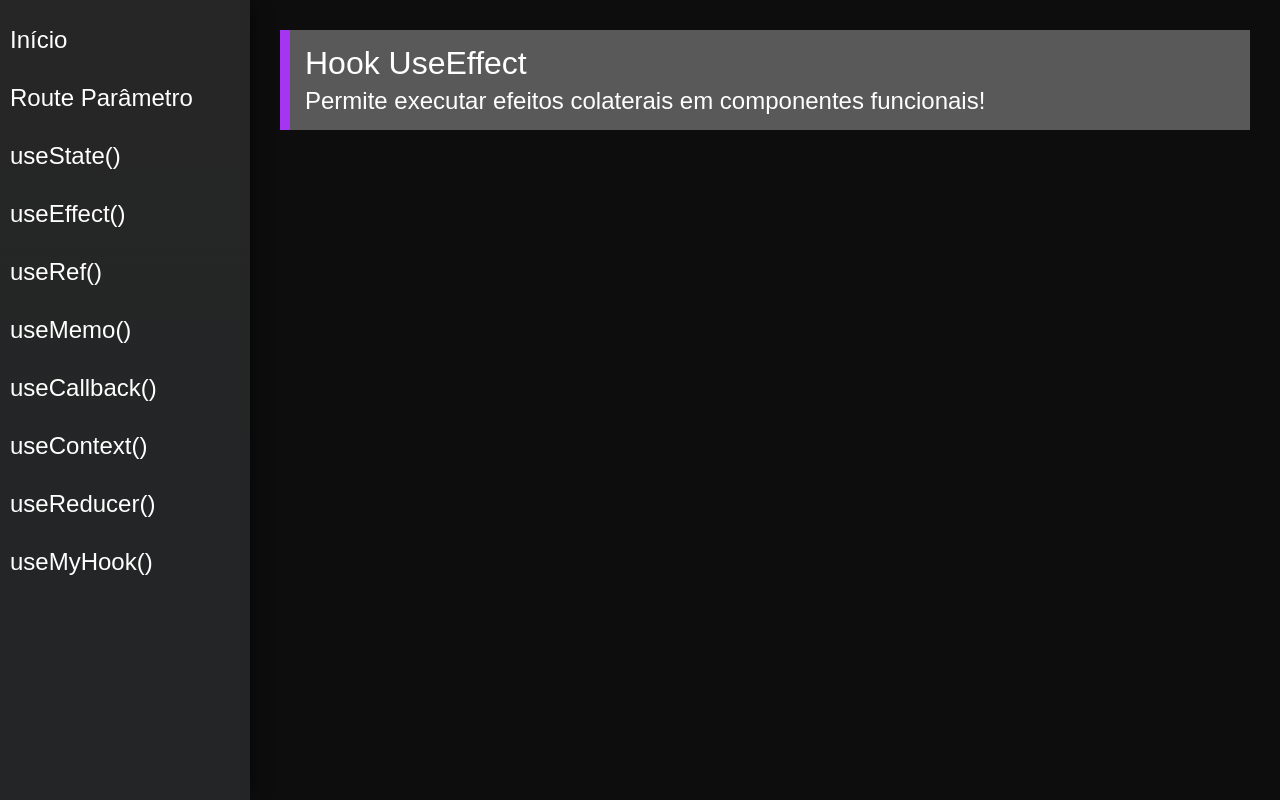
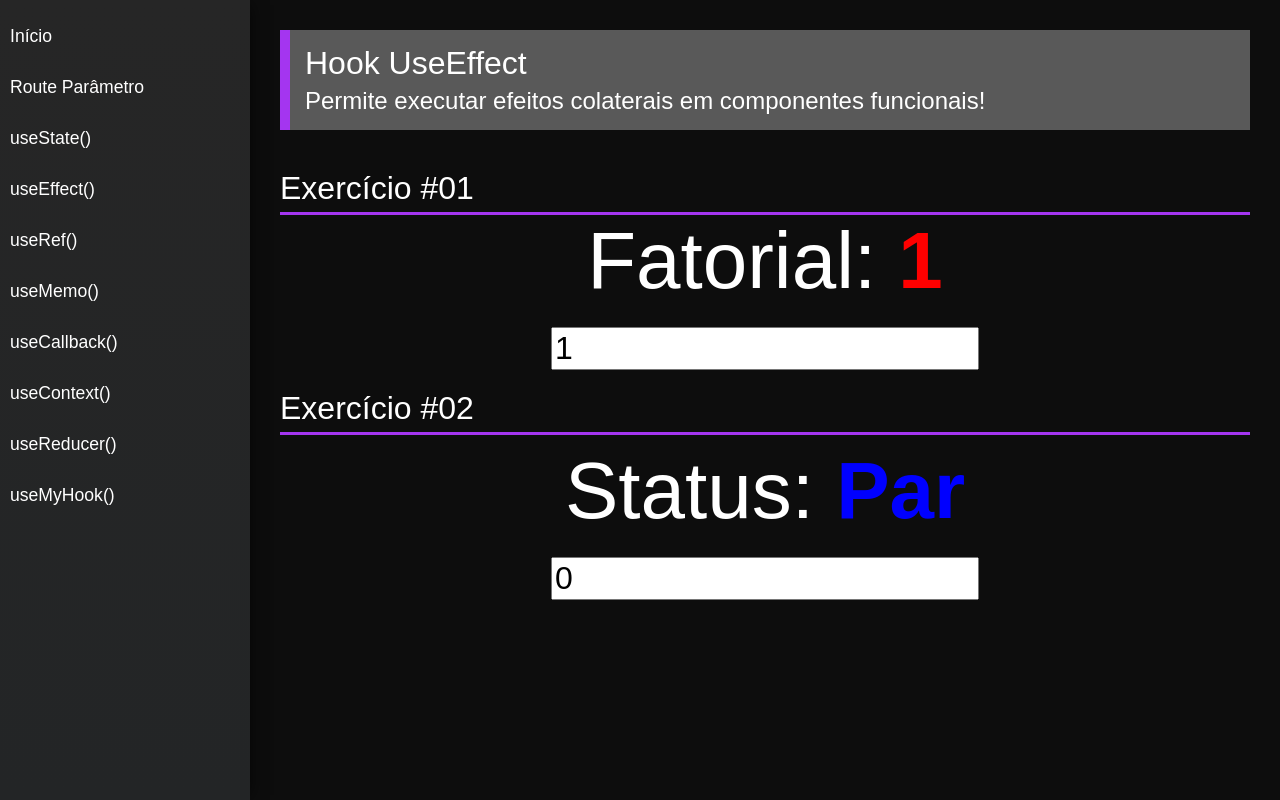
Before and after one commit to raphael-avelar/hooks-react, a React (Create React App) app: page /useEffect in a window 1280 px wide. Built offline with nearby package versions, Linux system fonts and the light colour scheme.

Commit message:
UseEffect - Implementando hook

```diff
--- a/src/components/layout/Menu.css
+++ b/src/components/layout/Menu.css
@@ -30,7 +30,7 @@
 
   text-decoration: none;
   color: #fff;
-  font-size: 1.5rem;
+  font-size: 1.1rem;
 }
 
 .menu li a:hover {
--- a/src/index.css
+++ b/src/index.css
@@ -13,9 +13,14 @@ body {
   color: red;
 }
 
+.blue {
+  font-weight: 700;
+  color: blue;
+}
+
 .input {
   font-weight: 300;
-    font-size: 4rem;
+  font-size: 2rem;
   margin: 20px 0px;
 }
 
@@ -25,10 +30,11 @@ body {
   padding: 15px 35px;
   border: none;
   outline: none;
-    background-color: #0092c3;
+  background-color: #A435F0;
 
-    font-size: 3rem;
+  font-size: 1.3rem;
   color: #fff;
+  cursor: pointer;
 }
 
 .center {
--- a/src/views/examples/UseEffect.jsx
+++ b/src/views/examples/UseEffect.jsx
@@ -1,13 +1,81 @@
-import React from 'react'
+import React, { useEffect, useState } from 'react'
+
 import PageTitle from '../../components/layout/PageTitle'
+import SectionTitle from '../../components/layout/SectionTitle'
+
+const calcFatorial = num => {
+  const n = parseInt(num)
+
+  if (n < 0) return -1
+  if (n === 0) return 1
+
+  return calcFatorial(n - 1) * n
+}
+
+const calcEvenOrOdd = n => {
+  return (n % 2 === 0) ? 'Par' : 'Ímpar'
+}
 
 const UseEffect = (props) => {
+  const [numberFatorial, setNumberFatorial] = useState(1)
+  const [fatorial, setFatorial] = useState(1)
+
+  const [numberEvenOrOdd, setNumberEvenOrOdd] = useState(0)
+  const [evenOrOdd, setEvenOrOdd] = useState('Par')
+
+  useEffect(() => {
+    setFatorial(calcFatorial(numberFatorial))
+  }, [numberFatorial])
+
+  useEffect(() => {
+    setEvenOrOdd(calcEvenOrOdd(numberEvenOrOdd))
+  }, [numberEvenOrOdd])
+
   return (
     <div className="UseEffect">
       <PageTitle
         title="Hook UseEffect"
         subtitle="Permite executar efeitos colaterais em componentes funcionais!"
       />
+
+      <SectionTitle title="Exercício #01" />
+
+      <div className="center">
+        <div>
+          <span className="text">Fatorial: </span>
+          <span className="text red">{fatorial === -1 ? 'Não existe' : fatorial}</span>
+        </div>
+
+        <input
+          type="number"
+          className="input"
+          maxLength={50}
+          value={numberFatorial}
+          onChange={e => setNumberFatorial(e.target.value)}
+        />
+      </div>
+
+      <SectionTitle title="Exercício #02" />
+
+      <div className="center" style={{ paddingTop: '10px'}}>
+        <div>
+          <span className="text">Status: </span>
+
+          {evenOrOdd === 'Par' ? (
+            <span className="text blue">{evenOrOdd}</span>
+          ) : (
+            <span className="text red">{evenOrOdd}</span>
+          )}
+        </div>
+
+        <input
+          type="number"
+          className="input"
+          maxLength={50}
+          value={numberEvenOrOdd}
+          onChange={e => setNumberEvenOrOdd(e.target.value)}
+        />
+      </div>
     </div>
   )
 }
--- a/src/views/examples/UseState.jsx
+++ b/src/views/examples/UseState.jsx
@@ -1,4 +1,5 @@
 import React, { useState } from 'react'
+
 import PageTitle from '../../components/layout/PageTitle'
 import SectionTitle from '../../components/layout/SectionTitle'
 
@@ -13,7 +14,7 @@ const UseState = (props) => {
         subtitle="Estado em componentes funcionais!"
       />
 
-      <SectionTitle title="Exercício #01"/>
+      <SectionTitle title="Exercício #01" />
 
       <div className="center">
         <span className="text">{count}</span>
@@ -25,18 +26,20 @@ const UseState = (props) => {
         </div>
       </div>
 
-      <SectionTitle title="Exercício #02"/>
+      <SectionTitle title="Exercício #02" />
 
+      <div className="center">
         <input
           type="text"
           className="input"
           placeholder="Nome"
-        maxLength={50}
+          maxLength={45}
           value={name}
           onChange={e => setName(e.target.value)}
         />
 
-      <span style={{fontSize: "18px"}}>Nome: {name}</span>
+        <span style={{ fontSize: "18px" }}>{name}</span>
+      </div>
     </div>
   )
 }
```
Lines whose indentation alone changed are shown as unchanged.
